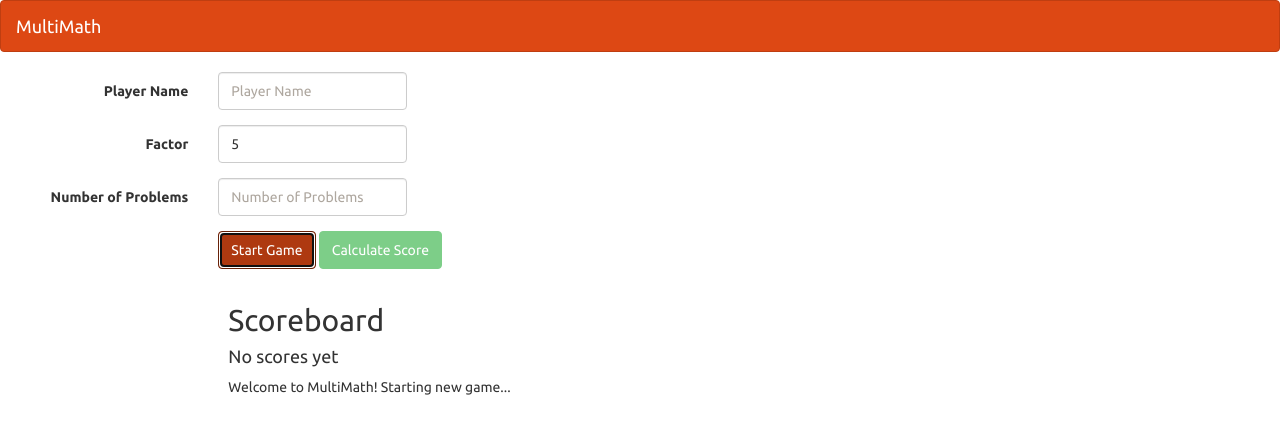
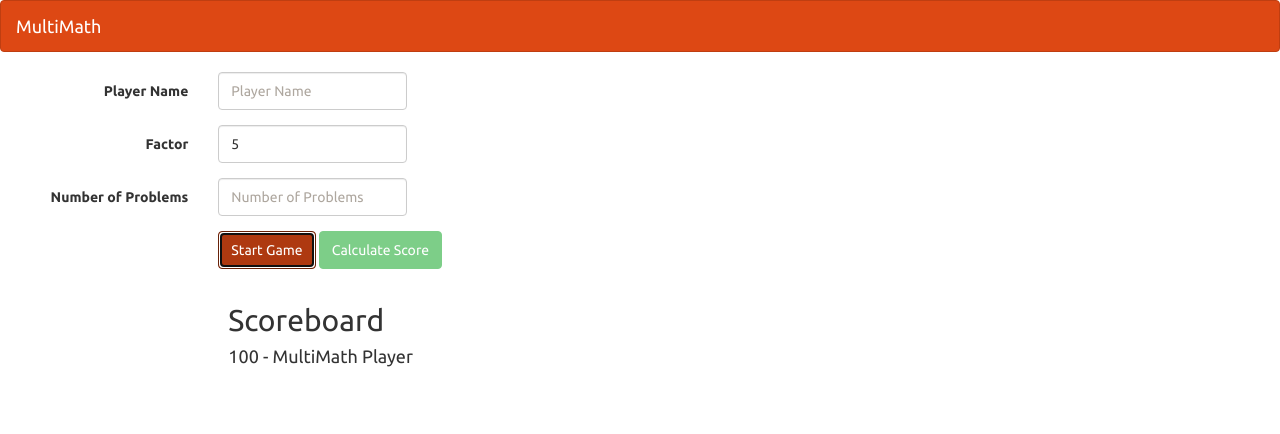
Before and after one commit to DalatCoder/learn-typescript-pluralsight, a website built with webpack: page 01.get-started/index.html in a window 1280 px wide. Both pictures are taken after a click on the button "Start Game". Built offline with nearby package versions, Linux system fonts and the light colour scheme.

Commit message:
01.Function annotation

```diff
--- a/01.get-started/app/app.ts
+++ b/01.get-started/app/app.ts
@@ -1,15 +1,37 @@
 function startGame() {
   // starting a new game
 
-  let playerName: string = 'Hieu';
+  let playerName: string | undefined = getInputValue('playername');
   logPlayer(playerName);
 
-  var messagesElement = document.getElementById('messages');
-  messagesElement!.innerText = 'Welcome to MultiMath! Starting new game...';
+  postScore(100, playerName);
 }
 
-function logPlayer(name: string): void {
+function logPlayer(name: string = 'MultiMath Player'): void {
   console.log(`New game starting for player: ${name}`);
 }
 
+function getInputValue(elementID: string): string | undefined {
+  const inputElement: HTMLInputElement = document.getElementById(
+    elementID
+  ) as HTMLInputElement;
+
+  if (inputElement.value === '') {
+    return undefined;
+  }
+
+  return inputElement.value;
+}
+
+function postScore(
+  score: number,
+  playerName: string = 'MultiMath Player'
+): void {
+  const scoreElement: HTMLElement | null = document.getElementById(
+    'postedScores'
+  );
+
+  scoreElement!.innerText = `${score} - ${playerName}`;
+}
+
 document.getElementById('startGame')!.addEventListener('click', startGame);
--- a/01.get-started/index.html
+++ b/01.get-started/index.html
@@ -73,7 +73,7 @@
 
     <div class="col-sm-offset-2 col-sm-10" id="scores">
       <h2>Scoreboard</h2>
-      <h4>No scores yet</h4>
+      <h4 id="postedScores">No scores yet</h4>
     </div>
 
     <div class="col-sm-offset-2 col-sm-10" id="messages"></div>
```
